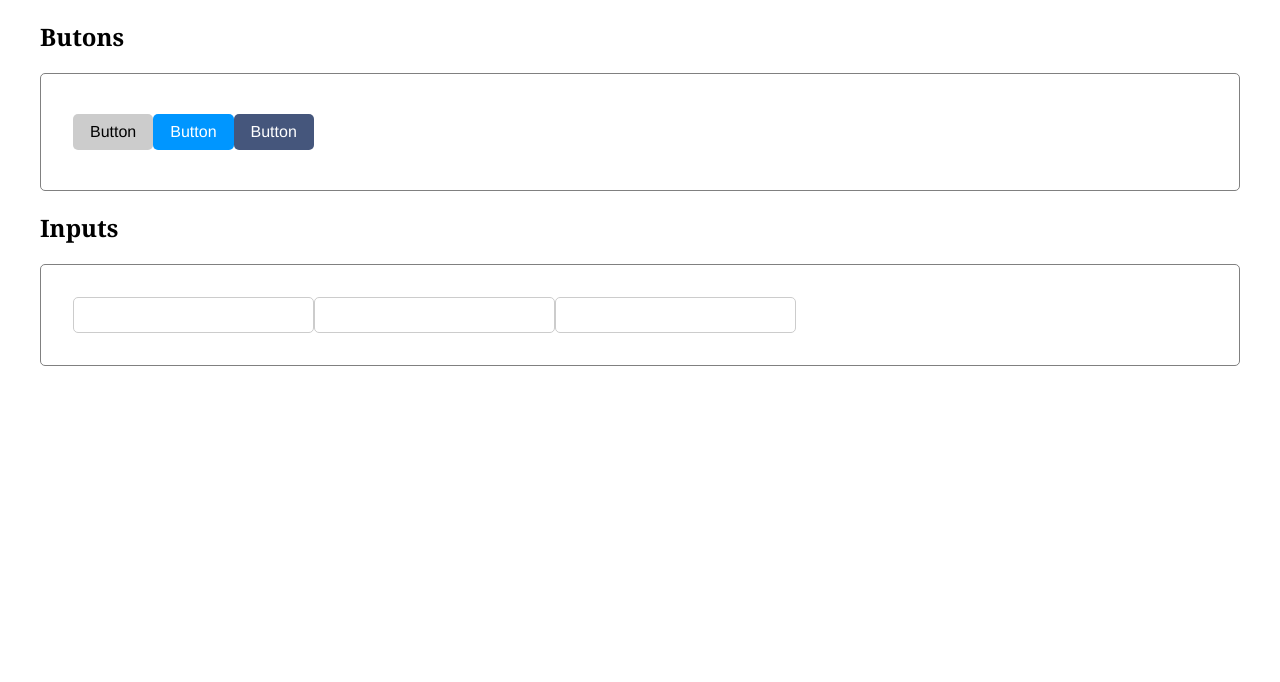
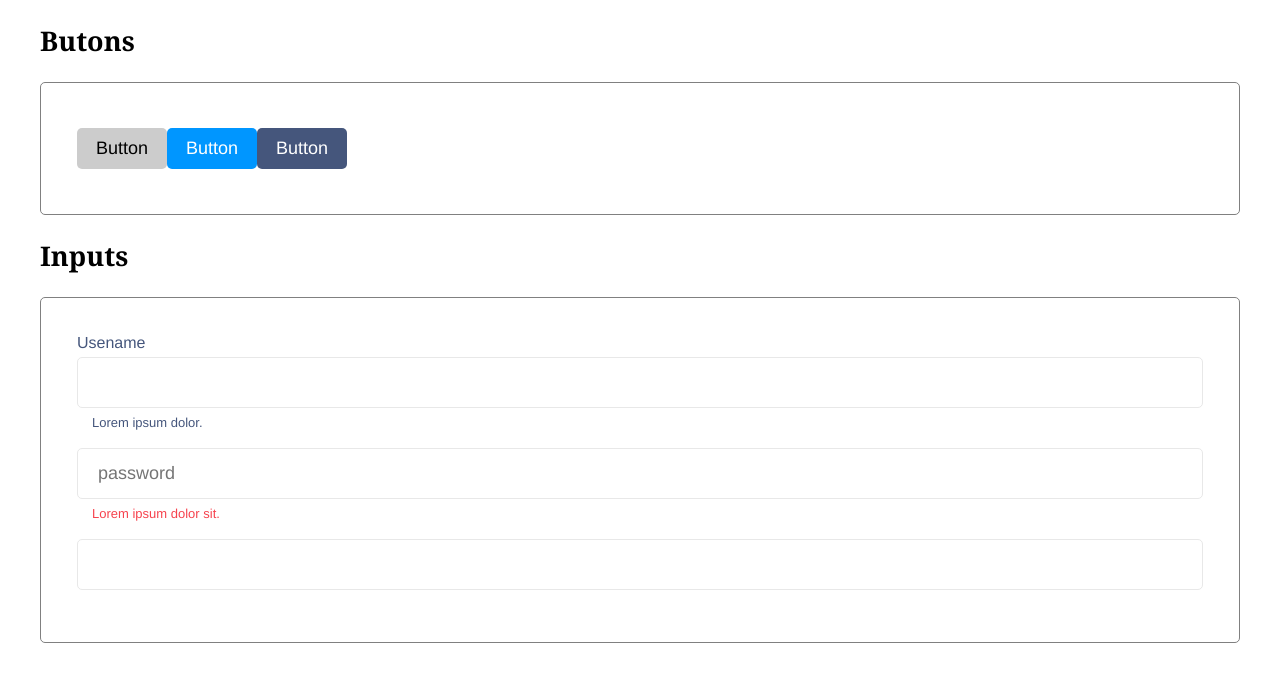
Before and after one commit to proyectosebastianandres/blogging-vue-client, a Vue app: page /components in a window 1280 px wide. Shown: the top 682 px of the page. Built offline with nearby package versions, Linux system fonts and the light colour scheme.

Commit message:
Add BInput component basic behavior

```diff
--- a/src/assets/css/variables.css
+++ b/src/assets/css/variables.css
@@ -2,15 +2,18 @@
     /* Typography */
     --sans-font: 'PT Sans', Helvetica, Arial, sans-serif;
     --serif-font: 'Volkhov', Georgia, serif;
-    --font-size-base: 16px;
+    --font-size-base: 18px;
 
     /* Colors */
+    --neutral-light: #7A88A7;
+    --neutral-dark: #45567C;
+
     --primary: #0096FF;
     --primary-dark: #0886DE;
     --secondary: #45567C;
     --secondary-dark: #7A88A7;
-    --on-error: red;
-    --on-success: green;
+    --on-error: #F6434E;
+    --on-success: #41CF9F;
     --on-warning: yellow;
     --on-info: lightblue;
 }
--- a/src/components/BInput.vue
+++ b/src/components/BInput.vue
@@ -1,5 +1,9 @@
 <template>
-  <input :class="classes" :type="type" @input="onInput">
+  <div :class="classes">
+    <label class="b-input__label" v-if="hasLabel" for="">{{label}}</label>
+    <input :type="type" :placeholder="placeholder" @input="onInput">
+    <span class="b-input__hint" v-if="hasHint">{{hint}}</span>
+  </div>
 </template>
 
 <script>
@@ -10,16 +14,21 @@ export default {
       type: String,
       default: 'text'
     },
-    small: Boolean,
-    large: Boolean,
+    label: String,
+    placeholder: String,
+    hint: String,
     hasError: Boolean
   },
   computed: {
+    hasLabel () {
+      return !!this.label
+    },
+    hasHint () {
+      return !!this.hint
+    },
     classes () {
       return {
-        'input': true,
-        'small': this.small,
-        'large': this.large,
+        'b-input': true,
         'has-error': this.hasError
       }
     }
@@ -33,17 +42,46 @@ export default {
 </script>
 
 <style scoped>
-.input {
+.b-input {
+  margin-bottom: 16px;
+}
+
+.b-input__label {
+  color: var(--neutral-dark);
+  font-family: var(--sans-font);
+  font-size: 16px;
+  display: block;
+  margin-bottom: .3rem;
+}
+
+.b-input input {
+  color: var(--neutral-dark);
   border-radius: 5px;
-  border: 1px solid #ccc;
+  border: 1px solid #E8E8E8;
   font-family: var(--sans-font);
   font-size: 1rem;
-  padding: 8px 16px;
+  padding: 14px 20px;
+  width: 100%;
 }
 
-.input:invalid,
-.input.has-error {
-  border: 2px solid var(--on-error);
+.b-input input:focus {
+  border-color: var(--neutral-dark);
+}
+
+.b-input input:invalid,
+.b-input .has-error input {
+  border: 1px solid var(--on-error);
   box-shadow: none;
 }
+
+.b-input__hint {
+  font-family: var(--sans-font);
+  color: var(--neutral-dark);
+  margin-left: 15px;
+  font-size: 13px;
+}
+
+.has-error .b-input__hint {
+  color: var(--on-error);
+}
 </style>
--- a/src/views/Components.vue
+++ b/src/views/Components.vue
@@ -12,8 +12,17 @@
     <section>
       <h1>Inputs</h1>
       <div class="show-box">
-        <BInput />
-        <BInput :hasError="false" type="number" />
+        <BInput
+          label="Usename"
+          v-model="hello"
+          hint="Lorem ipsum dolor."
+        />
+        <BInput
+          :hasError="true"
+          placeholder="password"
+          type="number"
+          hint="Lorem ipsum dolor sit."
+        />
         <BInput type="email" />
       </div>
     </section>
@@ -29,6 +38,11 @@ export default {
   components: {
     BButton,
     BInput
+  },
+  data () {
+    return {
+      hello: 'hola'
+    }
   }
 }
 </script>
```
Also changed, not shown: 1 other file (tests, documents, lock files or other folders).
